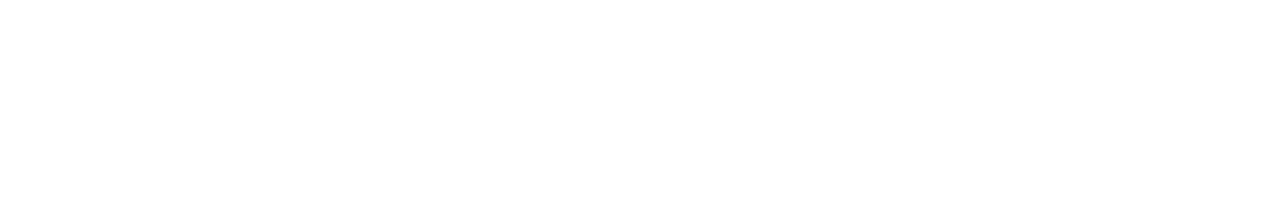
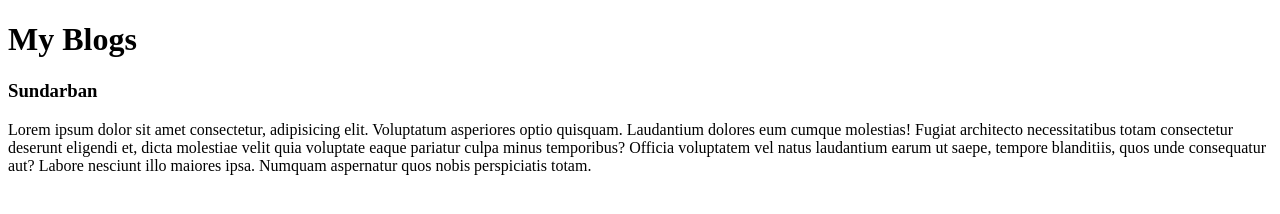
Before and after one commit to Chinno968/my-first-repo, a plain HTML site: page index.html in a window 1280 px wide. Drawn offline with Linux system fonts and the light colour scheme.

Commit message:
second time adde

```diff
--- a/index.html
+++ b/index.html
@@ -10,6 +10,15 @@
 </head>
 
 <body>
+    <h1>My Blogs</h1>
+    <div>
+        <h3>Sundarban</h3>
+        <p>Lorem ipsum dolor sit amet consectetur, adipisicing elit. Voluptatum asperiores optio quisquam. Laudantium
+            dolores eum cumque molestias! Fugiat architecto necessitatibus totam consectetur deserunt eligendi et, dicta
+            molestiae velit quia voluptate eaque pariatur culpa minus temporibus? Officia voluptatem vel natus
+            laudantium earum ut saepe, tempore blanditiis, quos unde consequatur aut? Labore nesciunt illo maiores ipsa.
+            Numquam aspernatur quos nobis perspiciatis totam.</p>
+    </div>
 
 </body>
 
```
